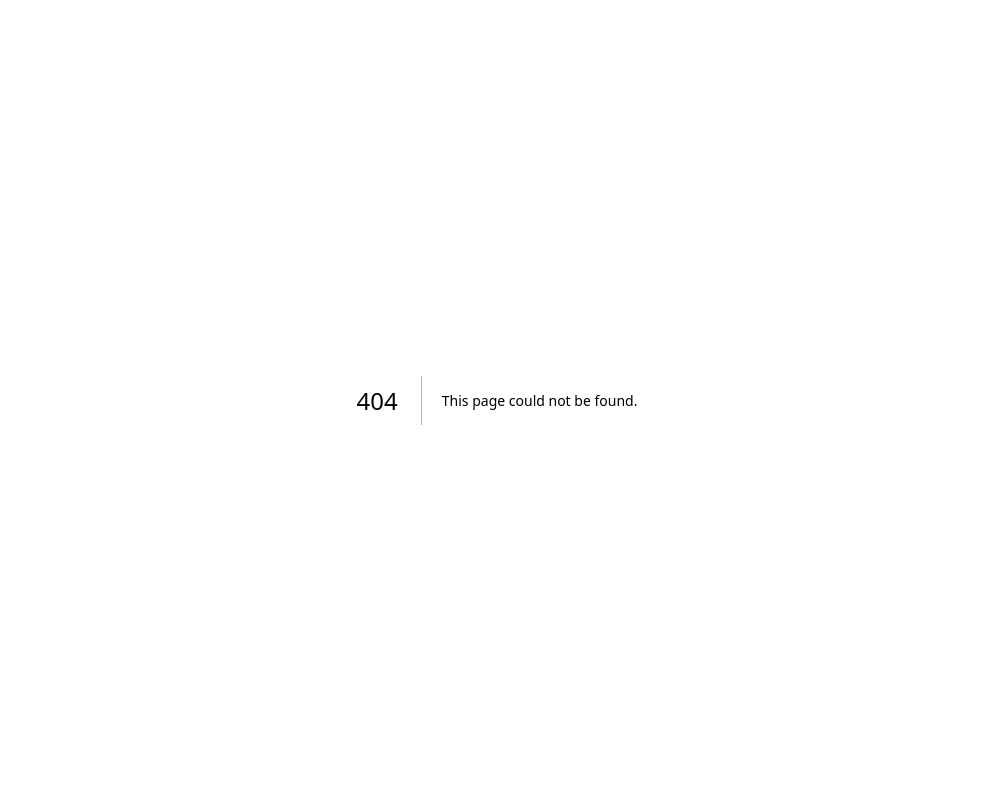
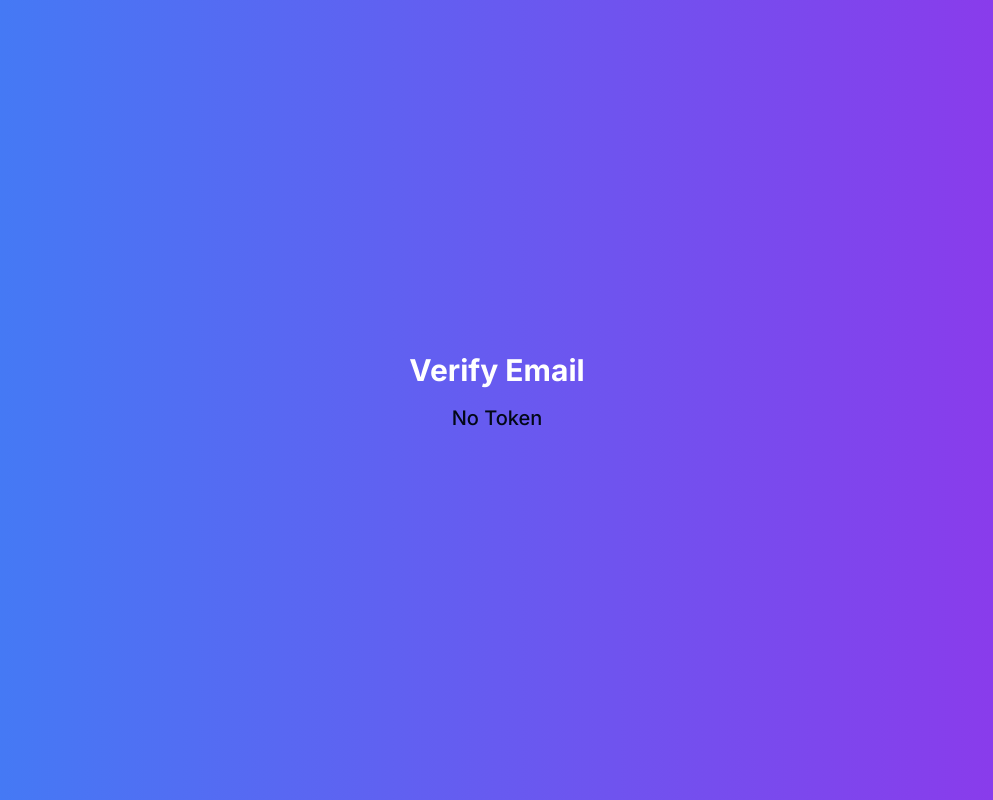
Before and after one commit to pras75299/nextjsAuthentication, a Next.js app: page /verifyemail in a window 1280 px wide. Before the commit this address had no page. Shown: the whole page, without its empty margins (143-1136 px from the left). Built offline with nearby package versions, Linux system fonts and the light colour scheme.

Commit message:
create verifyemail route on frontend

```diff
--- /dev/null
+++ b/src/app/verifyemail/page.tsx
@@ -0,0 +1,63 @@
+"use client";
+
+import Link from "next/link";
+import React, { useEffect, useState } from "react";
+import axios from "axios";
+import toast from "react-hot-toast";
+
+export default function VerifyEmailPage() {
+  const [token, setToken] = useState("");
+
+  const [verified, setVerified] = useState(false);
+  const [error, setError] = useState(false);
+
+  const verifyUserEmail = async () => {
+    try {
+      await axios.post("/api/users/verifyemail", { token });
+      setVerified(true);
+    } catch (error: any) {
+      setError(true);
+      console.log(error.response);
+    }
+  };
+
+  useEffect(() => {
+    const urlToken = window.location.search.split("=")[1];
+    setToken(urlToken || "");
+  }, []);
+
+  useEffect(() => {
+    if (token.length > 0) {
+      verifyUserEmail();
+    }
+  }, [token]);
+
+  return (
+    <section className="bg-gradient-to-r from-blue-500 to-purple-600 min-h-screen flex items-center justify-center">
+      <div className="text-center">
+        <h1 className="mb-4 text-white text-3xl font-bold">Verify Email</h1>
+        <p className="mb-4 text-grey-300 text-xl font-medium">
+          {token ? `${token}` : "No Token"}
+        </p>
+
+        {verified && (
+          <div>
+            <h2 className="text-2xl">Email verified</h2>
+            <Link
+              href="/login"
+              className="mt-4 w-full text-white bg-blue-600 hover:bg-blue-700 focus:ring-4 focus:outline-none focus:ring-blue-300 font-medium rounded-lg text-sm px-5 py-2.5 text-center dark:bg-blue-600 dark:hover:bg-blue-700 dark:focus:ring-blue-800"
+            >
+              Login
+            </Link>
+          </div>
+        )}
+
+        {error && (
+          <div>
+            <h2 className="text-2xl bg-red-400 text-black">Error</h2>
+          </div>
+        )}
+      </div>
+    </section>
+  );
+}
```
